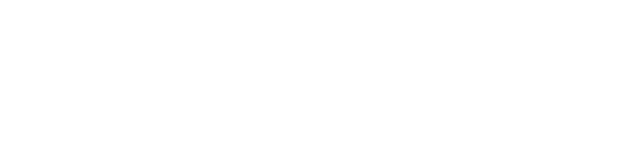
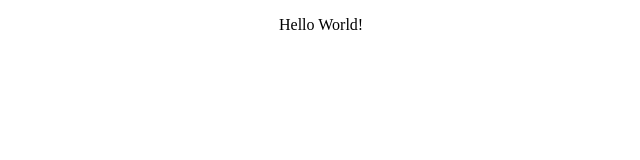
Before and after one commit to Ugboaja-Uchechi/Project1, a plain HTML site: page index.html in a window 1280 px wide. Shown: the whole page, without its empty margins (361-1001 px from the left). Drawn offline with Linux system fonts and the light colour scheme.

Commit message:
Add Hello World

```diff
--- a/index.html
+++ b/index.html
@@ -21,6 +21,9 @@
     - The freeCodeCamp Team
 
     -->
+
+    <p style="margin-left: 50%;">Hello World!</p>
+
     <script  src="js/index.js"></script>
   </body>
 </html>
```
